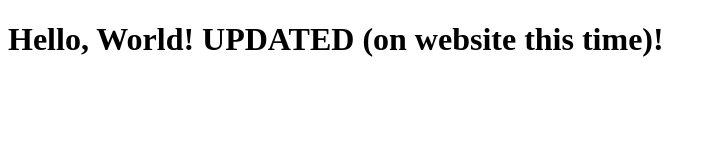
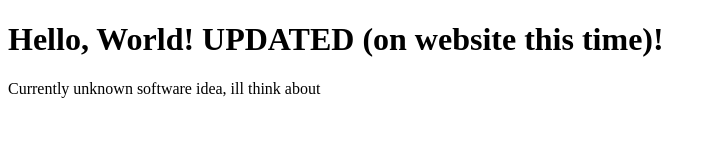
Before and after one commit to angelm191/CS3338-first-project, a plain HTML site: page index.html in a window 1280 px wide. Shown: the whole page, without its empty margins (0-716 px from the left). Drawn offline with Linux system fonts and the light colour scheme.

Commit message:
Added a new line to index.html

```diff
--- a/index.html
+++ b/index.html
@@ -7,5 +7,6 @@
 </head>
 <body>
     <h1>Hello, World! UPDATED (on website this time)!</h1>
+	<p>Currently unknown software idea, ill think about</p>
 </body>
 </html>
```
